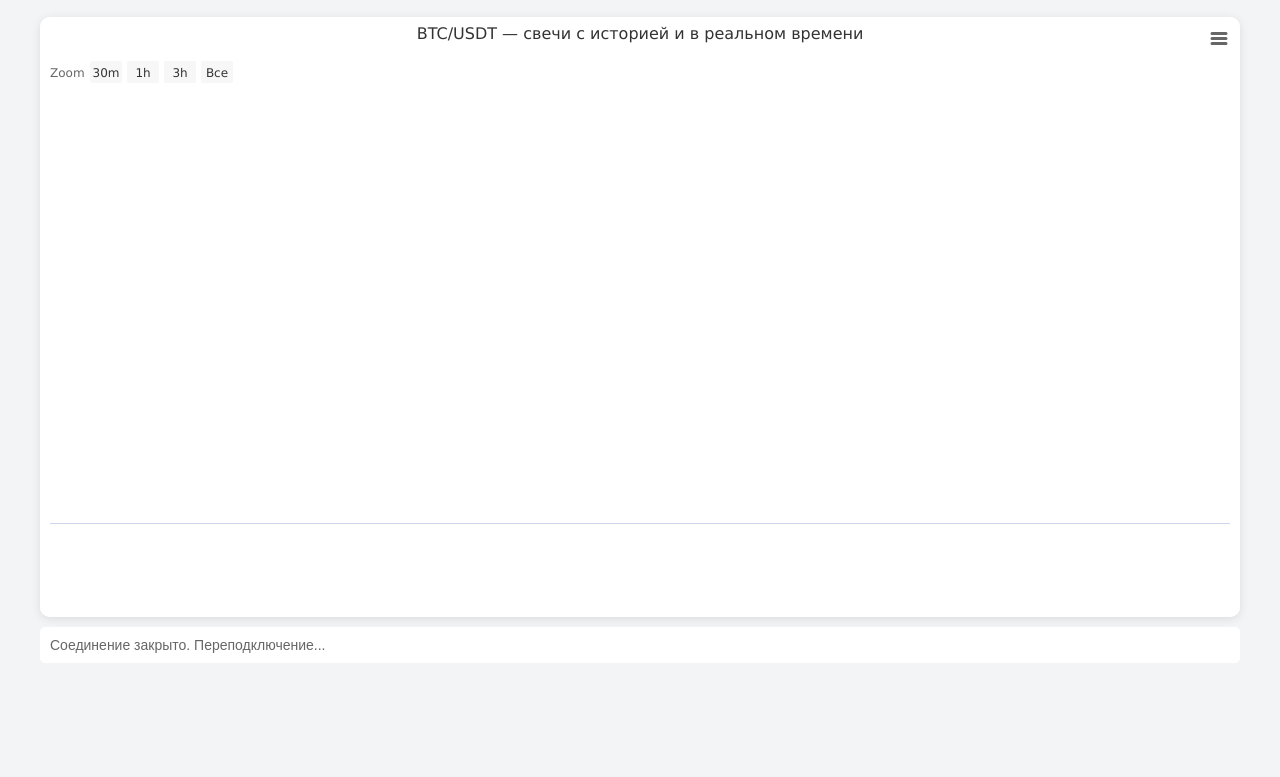
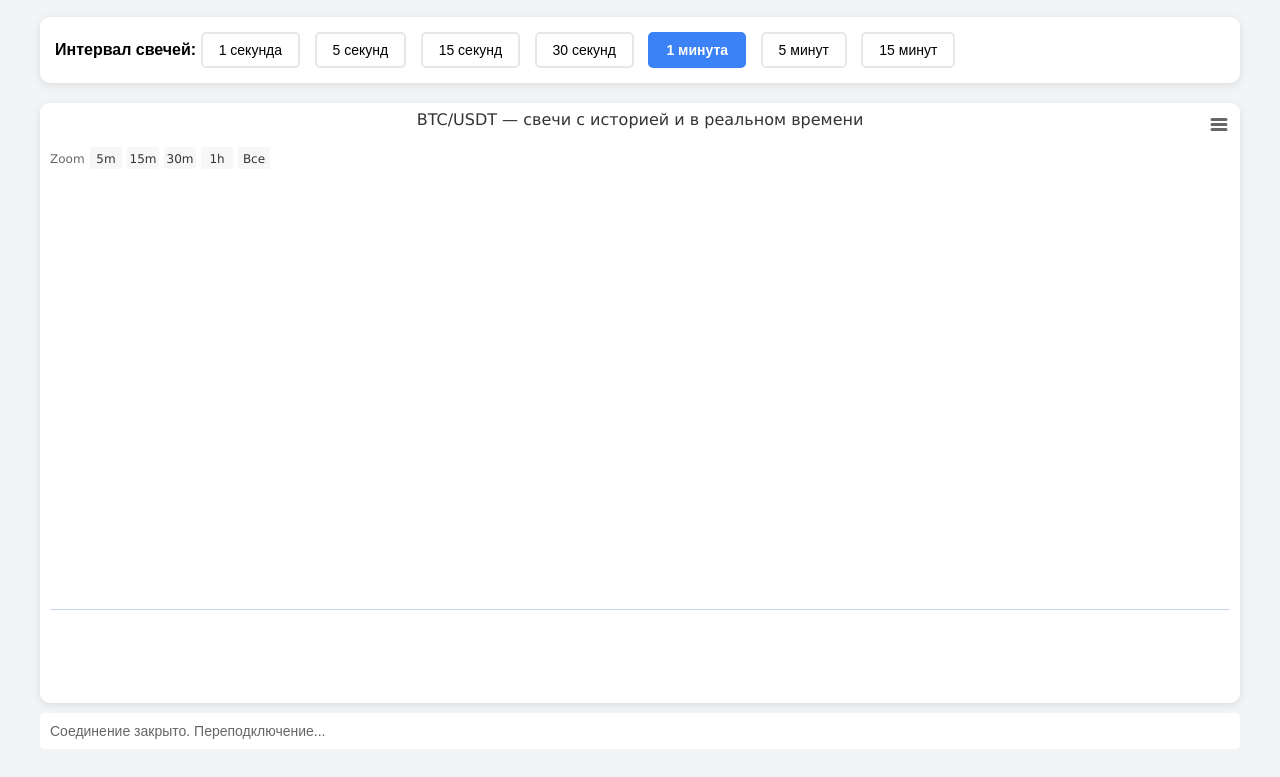
Before and after one commit to hardcorexax-source/bybit-websocket, a plain HTML site: page index.html in a window 1280 px wide. Shown: the part 71-848 px from the top of the page. Before the commit the page ends 800 px from the top, so only its background shows below. Drawn offline with nearby package versions, Linux system fonts and the light colour scheme; no server answers.

Commit message:
Update index.html

```diff
--- a/index.html
+++ b/index.html
@@ -16,6 +16,33 @@
       font-family: Arial, sans-serif;
       margin: 40px;
       background: #f3f4f6;
+    }
+    #controls {
+      margin-bottom: 20px;
+      padding: 15px;
+      background: white;
+      border-radius: 10px;
+      box-shadow: 0 2px 10px rgba(0,0,0,0.1);
+    }
+    .interval-btn {
+      padding: 8px 16px;
+      margin-right: 10px;
+      border: 2px solid #e5e7eb;
+      background: white;
+      border-radius: 5px;
+      cursor: pointer;
+      font-size: 14px;
+      transition: all 0.2s;
+    }
+    .interval-btn:hover {
+      border-color: #3b82f6;
+      background: #eff6ff;
+    }
+    .interval-btn.active {
+      border-color: #3b82f6;
+      background: #3b82f6;
+      color: white;
+      font-weight: bold;
     }
     #container {
       height: 600px;
@@ -38,15 +65,26 @@
 <body>
 
 <h2>💹 Живой свечной график BTC/USDT с историей</h2>
+<div id="controls">
+  <strong>Интервал свечей:</strong>
+  <button class="interval-btn" data-interval="1000">1 секунда</button>
+  <button class="interval-btn" data-interval="5000">5 секунд</button>
+  <button class="interval-btn" data-interval="15000">15 секунд</button>
+  <button class="interval-btn" data-interval="30000">30 секунд</button>
+  <button class="interval-btn active" data-interval="60000">1 минута</button>
+  <button class="interval-btn" data-interval="300000">5 минут</button>
+  <button class="interval-btn" data-interval="900000">15 минут</button>
+</div>
 <div id="container"></div>
 <div id="info">Загрузка данных...</div>
 
 <script>
   const VISIBLE_CANDLES = 50; // количество видимых свечей
-  const CANDLE_INTERVAL = 60000; // 1 минута в миллисекундах
+  let CANDLE_INTERVAL = 60000; // начальный интервал - 1 минута
 
   let allCandles = []; // все свечи (история + новые)
   let isUserZooming = false;
+  let socket = null;
 
   const chart = Highcharts.stockChart('container', {
     chart: {
@@ -63,16 +101,20 @@
       enabled: true,
       buttons: [{
         type: 'minute',
+        count: 5,
+        text: '5m'
+      }, {
+        type: 'minute',
+        count: 15,
+        text: '15m'
+      }, {
+        type: 'minute',
         count: 30,
         text: '30m'
       }, {
         type: 'hour',
         count: 1,
         text: '1h'
-      }, {
-        type: 'hour',
-        count: 3,
-        text: '3h'
       }, {
         type: 'all',
         text: 'Все'
@@ -108,8 +150,12 @@
 
   function updateInfo() {
     const visibleData = series.data.filter(point => point.isInside);
+    const intervalText = CANDLE_INTERVAL >= 60000
+      ? `${CANDLE_INTERVAL/60000} мин`
+      : `${CANDLE_INTERVAL/1000} сек`;
+
     document.getElementById('info').textContent =
-      `Всего свечей: ${allCandles.length} | Видимых: ${visibleData.length} | ` +
+      `Интервал: ${intervalText} | Всего свечей: ${allCandles.length} | Видимых: ${visibleData.length} | ` +
       `Режим: ${isUserZooming ? 'Ручной зум' : 'Авто-прокрутка'}`;
   }
 
@@ -131,7 +177,15 @@
   // --- Загрузка исторических данных ---
   async function loadHistory() {
     try {
-      const url = `https://api.binance.com/api/v3/klines?symbol=BTCUSDT&interval=1m&limit=100`;
+      // Для Binance API используем ближайший доступный интервал
+      let apiInterval = '1m';
+      if (CANDLE_INTERVAL >= 60000) {
+        const minutes = CANDLE_INTERVAL / 60000;
+        if (minutes >= 60) apiInterval = `${minutes/60}h`;
+        else apiInterval = `${minutes}m`;
+      }
+
+      const url = `https://api.binance.com/api/v3/klines?symbol=BTCUSDT&interval=${apiInterval}&limit=100`;
       const response = await fetch(url);
       const data = await response.json();
 
@@ -161,7 +215,11 @@
 
   // --- WebSocket для реального времени ---
   function initWebSocket() {
-    const socket = new WebSocket('wss://stream.binance.com:9443/ws/btcusdt@trade');
+    if (socket) {
+      socket.close();
+    }
+
+    socket = new WebSocket('wss://stream.binance.com:9443/ws/btcusdt@trade');
 
     socket.onopen = () => {
       document.getElementById('info').textContent = 'Подключено к live данным';
@@ -199,7 +257,9 @@
         candle[4] = price; // close
 
         // Обновляем точку на графике
-        series.data[candleIndex].update(candle, true, false);
+        if (series.data[candleIndex]) {
+          series.data[candleIndex].update(candle, true, false);
+        }
       }
     };
 
@@ -214,6 +274,26 @@
       setTimeout(initWebSocket, 3000);
     };
   }
+
+  // Обработчики кнопок интервалов
+  document.querySelectorAll('.interval-btn').forEach(btn => {
+    btn.addEventListener('click', () => {
+      // Обновляем активную кнопку
+      document.querySelectorAll('.interval-btn').forEach(b => b.classList.remove('active'));
+      btn.classList.add('active');
+
+      // Обновляем интервал
+      CANDLE_INTERVAL = parseInt(btn.dataset.interval);
+
+      // Сбрасываем данные и перезагружаем
+      allCandles = [];
+      isUserZooming = false;
+
+      document.getElementById('info').textContent = 'Перезагрузка с новым интервалом...';
+
+      loadHistory().then(initWebSocket);
+    });
+  });
 
   // Кнопка для возврата к авто-прокрутке
   document.addEventListener('keydown', (e) => {
```
